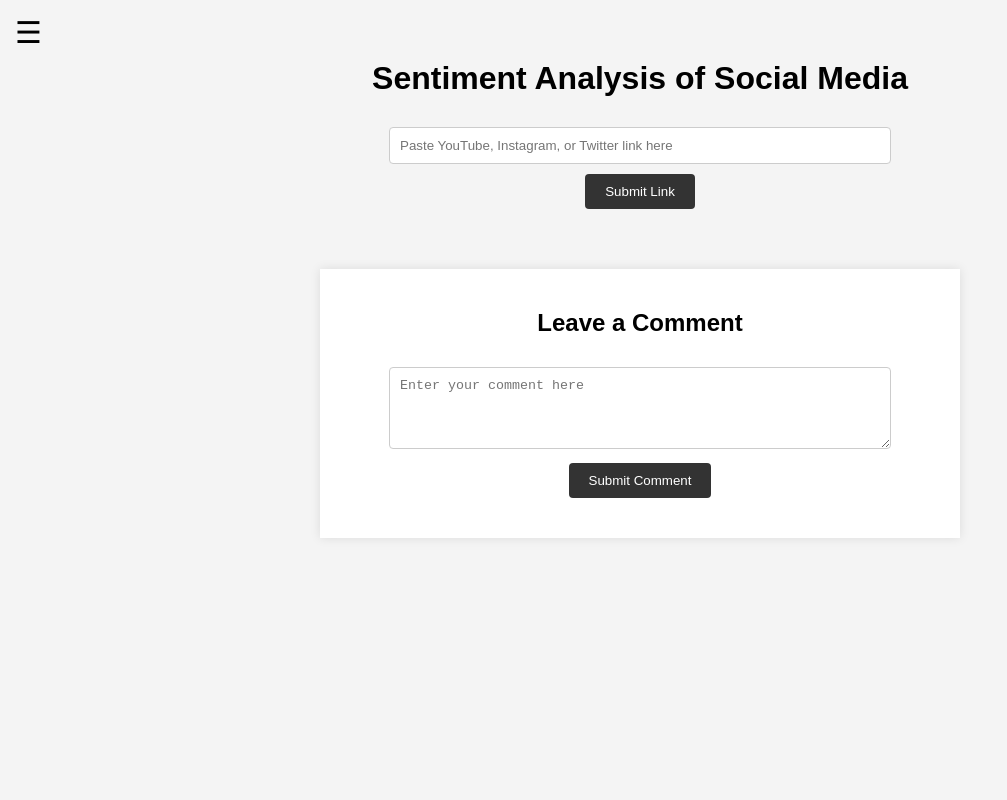
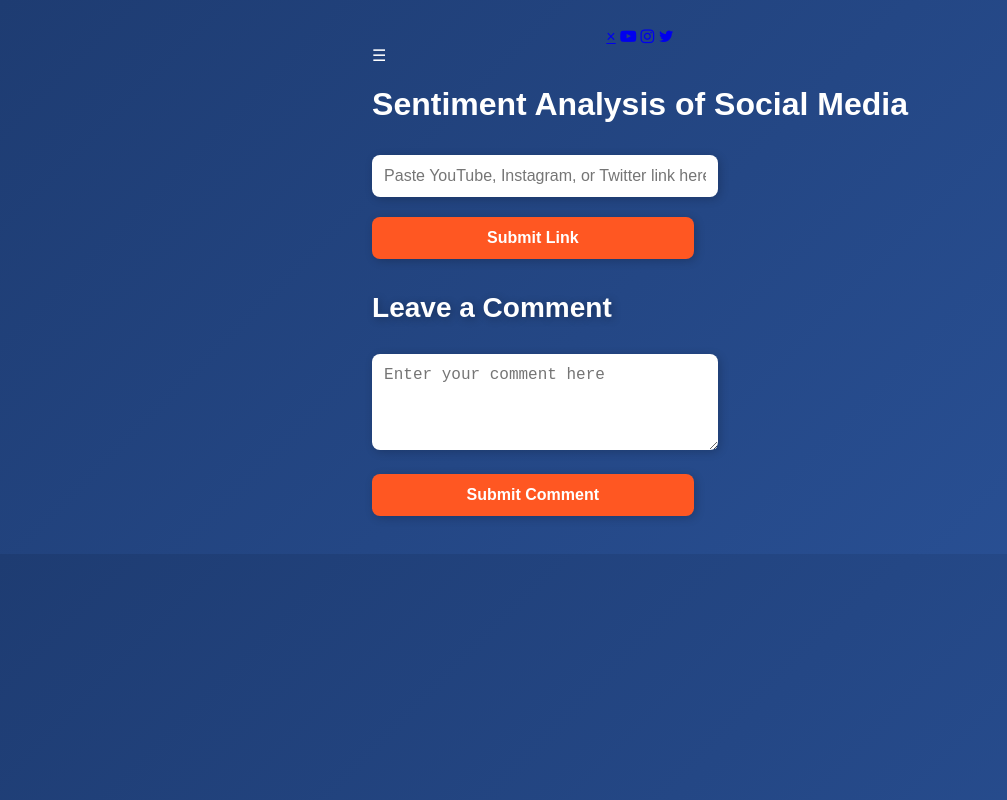
Before and after one commit to Nithiyanandhams20/CAS30-AIML03, a plain HTML site: page index.html in a window 1280 px wide. Shown: the whole page, without its empty margins (0-1007 px from the left). Drawn offline with Linux system fonts and the light colour scheme.

Commit message:
style.css

```diff
--- a/style.css
+++ b/style.css
@@ -1,128 +1,66 @@
-
-
 body {
-    font-family: Arial, sans-serif;
-    margin: 0;
-    padding: 0;
-    background-color: #f4f4f4;
+            font-family: 'Arial', sans-serif;
+            background: linear-gradient(135deg, #1e3c72, #2a5298);
+            color: white;
+            display: flex;
+            flex-direction: column;
+            align-items: center;
+            padding: 20px;
         }
 
 
-
-
-.content {
-    text-align: center;
-    padding: 20px;
-    position: relative;
+        h2 {
+            margin-bottom: 20px;
+            font-size: 28px;
+            text-shadow: 2px 2px 8px rgba(0, 0, 0, 0.3);
         }
 
 
+        input, textarea, button {
+            width: 60%;
+            max-width: 800px;
+            padding: 12px;
+            margin: 10px 0;
+            border-radius: 8px;
+            border: none;
+            font-size: 16px;
+            outline: none;
+            background: white;
+            color: black;
+            box-shadow: 2px 2px 10px rgba(0, 0, 0, 0.2);
+        }
 
+        button {
+            background-color: #ff5722;
+            color: white;
+            font-weight: bold;
+            cursor: pointer;
+            transition: 0.3s;
+        }
 
-h1 {
-    margin-top: 40px;
-    font-size: 2em;
-    margin-bottom: 20px;
+        button:hover {
+            background-color: #e64a19;
+            transform: scale(1.05);
         }
 
 
-
-
-form {
-    margin: 20px auto;
-    max-width: 600px;
-}
-
-input[type="url"],
-textarea {
+        #videoContainer, #commentSection {
+            display: none;
+            text-align: center;
             width: 80%;
-    padding: 10px;
-    margin: 10px 0;
-    border: 1px solid #ccc;
-    border-radius: 4px;
-}
-
-button {
-    padding: 10px 20px;
-    background-color: #333;
-    color: #fff;
-    border: none;
-    border-radius: 4px;
-    cursor: pointer;
-}
-
-button:hover {
-    background-color: #555;
+            max-width: 720px;
+            margin-top: 20px;
         }
 
 
-
-#mediaDisplay {
-    margin: 20px auto;
+        iframe {
+            width: 100%;
+            height: 400px;
+            border-radius: 10px;
+            box-shadow: 2px 2px 10px rgba(0, 0, 0, 0.3);
         }
 
 
-
-
-.comment-section {
-    margin-top: 40px;
-    padding: 20px;
-    background-color: #fff;
-    display: inline-block;
-    width: 80%;
-    max-width: 600px;
-    box-shadow: 0 0 10px rgba(0, 0, 0, 0.1);
-}
-
-
-
-
-.sidebar {
-    height: 100%;
-    width: 0;
-    position: fixed;
-    top: 0;
-    left: 0;
-    background-color: #111;
-    overflow-x: hidden;
-    transition: 0.5s;
-    padding-top: 60px;
-    z-index: 1;
-}
-
-.sidebar a {
-    padding: 10px 15px;
-    text-decoration: none;
-    font-size: 25px;
-    color: #818181;
-    display: block;
-    transition: 0.3s;
-    text-align: center;
-}
-
-.sidebar a:hover {
-    color: #f1f1f1;
-}
-
-.sidebar .closebtn {
-    position: absolute;
-    top: 0;
-    right: 25px;
-    font-size: 36px;
-    margin-left: 50px;
-}
-
-.sidebar.active {
-    width: 250px;
-}
-
-
-
-.hamburger {
-    font-size: 30px;
-    cursor: pointer;
-    position: fixed;
-    top: 15px;
-    left: 15px;
-    z-index: 2;
-}
+        .positive { color: lightgreen; font-weight: bold; }
+        .negative { color: red; font-weight: bold; }
+        .neutral { color: yellow; font-weight: bold; }
```
Lines whose indentation alone changed are shown as unchanged.
